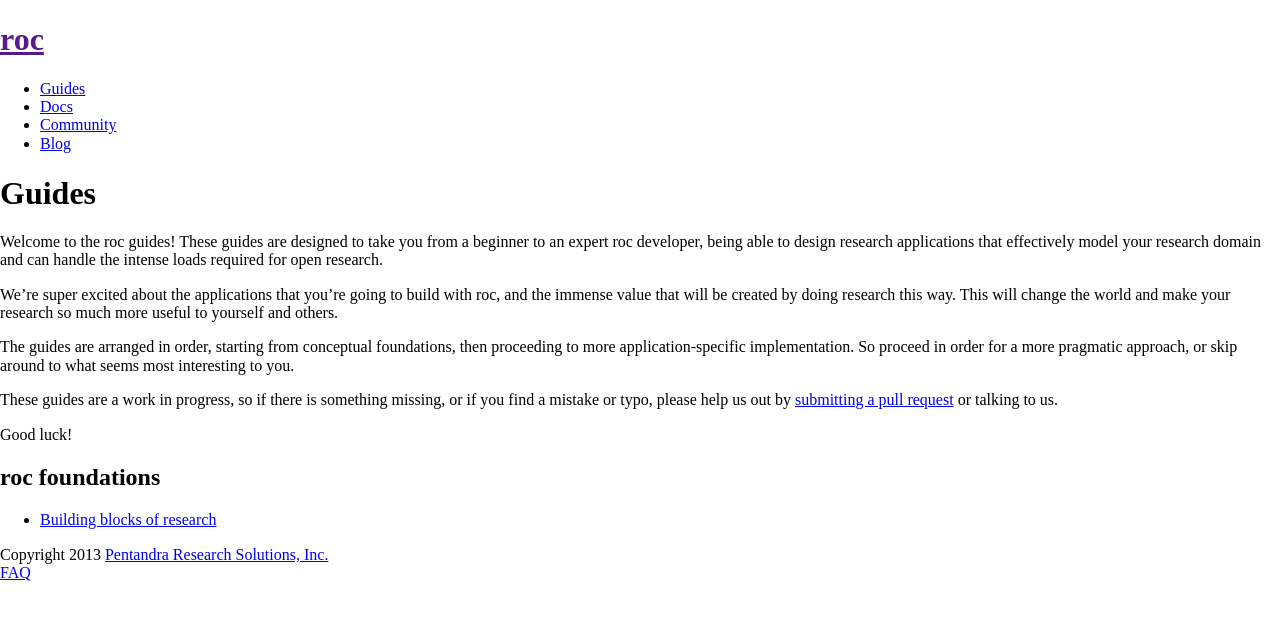
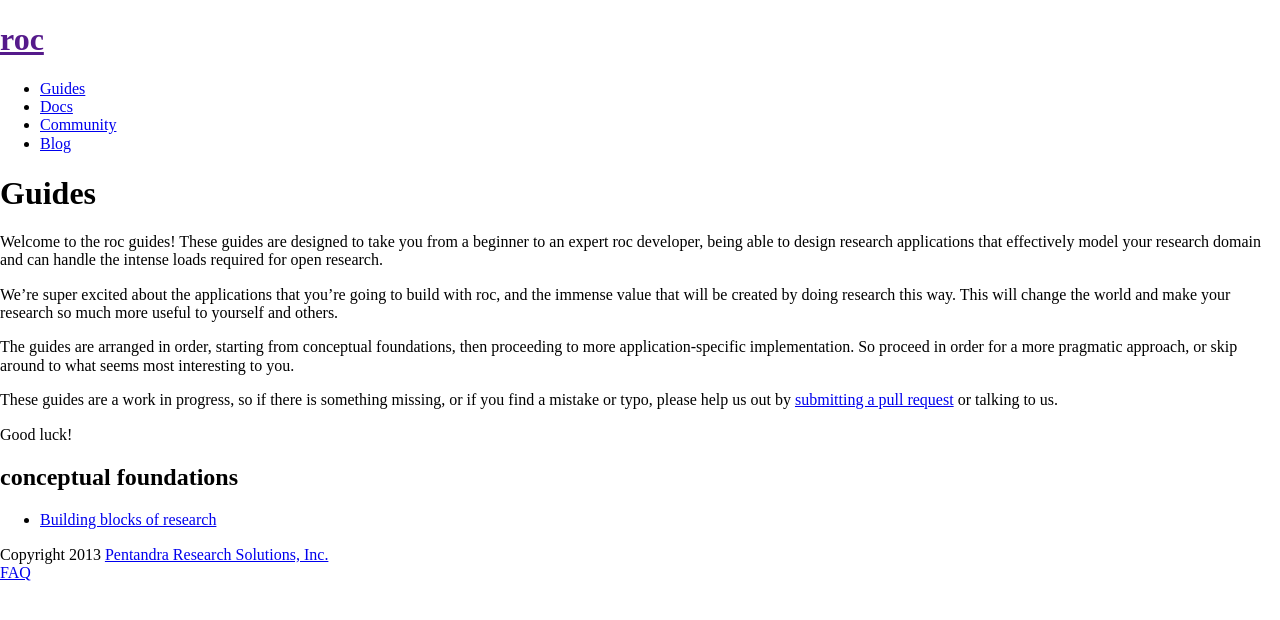
Before and after one commit to pentandra/roc, a Jekyll site: the page built from guides/index.html, in a window 1280 px wide. Shown: the top 620 px of the page. Built offline with Jekyll 4.4.1, drawn with Linux system fonts in a browser that asks for light colours; nearby versions of some CDN libraries; library files that are not in the unit come from our copies.

Commit message:
Renamed side bar

```diff
--- a/_includes/roc_foundations.html
+++ b/_includes/conceptual_foundations.html
@@ -1,5 +1,5 @@
                 <aside>
-                  <h2>roc foundations</h2>
+                  <h2>conceptual foundations</h2>
                   <ul>
                     <li><a href="/guides/building-blocks-of-research/">Building blocks of research</a></li>
                   </ul>
--- a/guides/building-blocks-of-research/index.html
+++ b/guides/building-blocks-of-research/index.html
@@ -7,4 +7,4 @@ layout: default
                   </header>
 
                 </article>
-                {% include roc_foundations.html %}
+                {% include conceptual_foundations.html %}
--- a/guides/index.html
+++ b/guides/index.html
@@ -7,7 +7,7 @@ layout: default
                     <h1>Guides</h1>
                   </header>
 
-                  <div>
+                  <section>
                     <p>
 
                       Welcome to the roc guides! These guides are designed to
@@ -45,7 +45,7 @@ layout: default
 
                     </p>
                     <p>Good luck!</p>
-                  </div>
+                  </section>
 
                 </article>
-                {% include roc_foundations.html %}
+                {% include conceptual_foundations.html %}
```
